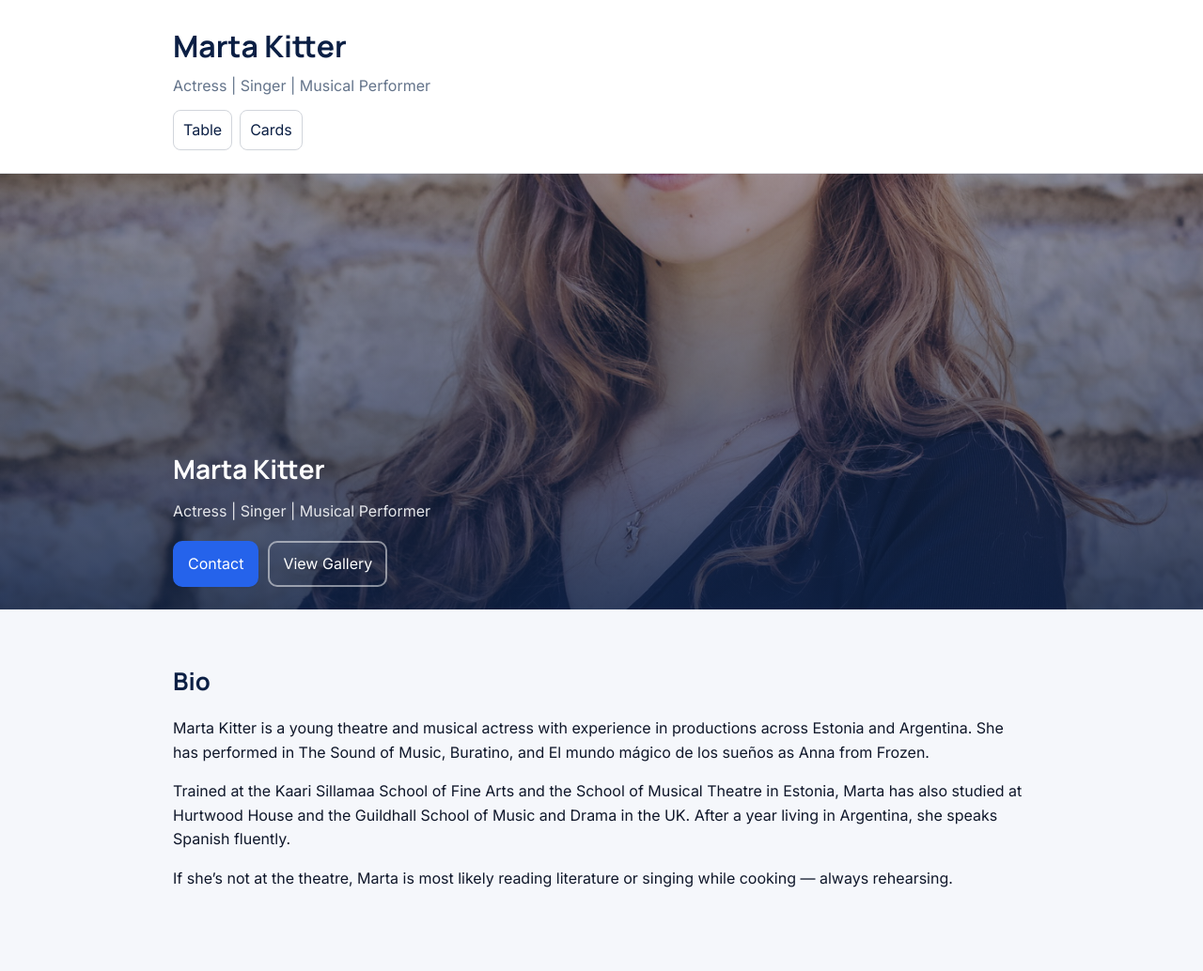
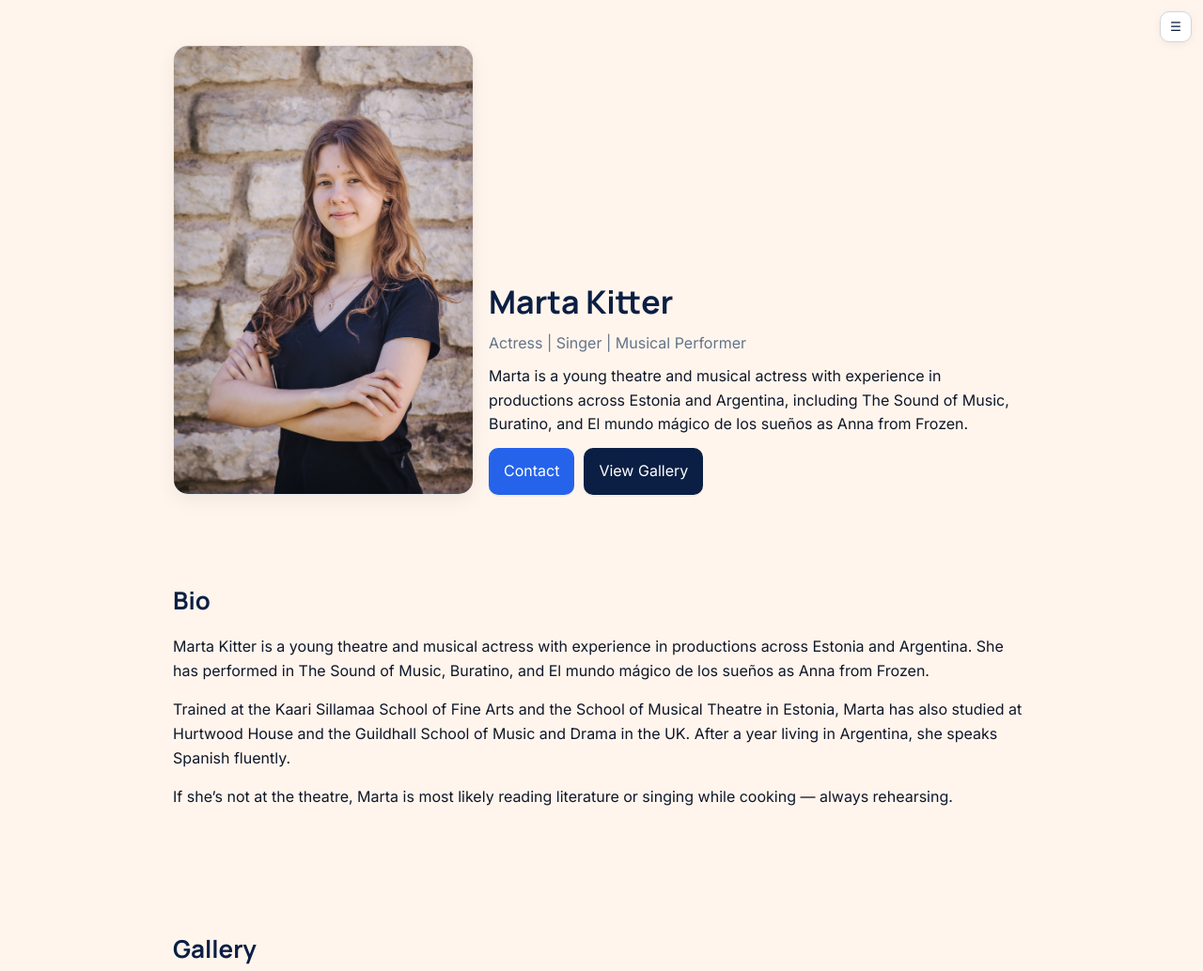
Before and after one commit to Liisum/Marta, a plain HTML site: page index.html in a window 1280 px wide. Shown: the top 1034 px of the page at 94% size. Drawn offline with Linux system fonts and the light colour scheme.

Commit message:
Add files via upload

```diff
--- a/index.html
+++ b/index.html
@@ -10,29 +10,33 @@
     <link rel="icon" href="favicon.svg" type="image/svg+xml">
   </head>
   <body>
-    <header class="site-header">
-      <div class="container">
-        <h1 class="brand">Marta Kitter</h1>
-        <p class="tagline">Actress | Singer | Musical Performer</p>
-        <div class="view-toggle" role="group" aria-label="View mode">
-          <button type="button" class="toggle-btn" data-mode="table" aria-pressed="false">Table</button>
-          <button type="button" class="toggle-btn" data-mode="cards" aria-pressed="false">Cards</button>
-        </div>
-      </div>
-    </header>
+    <button id="menuBtn" class="menu-btn" aria-haspopup="true" aria-expanded="false" aria-controls="siteMenu">☰</button>
+    <nav id="siteMenu" class="menu" hidden>
+      <ul>
+        <li><a href="#schooling">Schooling</a></li>
+        <li><a href="#training">Additional Training</a></li>
+        <li><a href="#awards">Awards</a></li>
+        <li><a href="#theatre">Theatre</a></li>
+        <li><a href="#films">Films</a></li>
+        <li><a href="#contact">Contact</a></li>
+      </ul>
+    </nav>
+
 
     <main>
       <section id="hero" class="hero">
-        <div class="hero-media">
-          <img src="assets/photos/martakitter1.jpeg" alt="Marta Kitter" />
-          <div class="hero-overlay"></div>
-        </div>
-        <div class="hero-content container">
-          <h2 class="hero-title">Marta Kitter</h2>
-          <p class="hero-sub">Actress | Singer | Musical Performer</p>
-          <div class="hero-actions">
-            <a href="#contact" class="btn">Contact</a>
-            <a href="#gallery" class="btn outline">View Gallery</a>
+        <div class="container hero-split">
+          <div class="hero-photo">
+            <img src="assets/photos/martakitter1.jpeg" alt="Portrait of Marta Kitter" />
+          </div>
+          <div class="hero-text">
+            <h1 class="hero-title">Marta Kitter</h1>
+            <p class="hero-sub">Actress | Singer | Musical Performer</p>
+            <p class="hero-blurb">Marta is a young theatre and musical actress with experience in productions across Estonia and Argentina, including The Sound of Music, Buratino, and El mundo mágico de los sueños as Anna from Frozen.</p>
+            <div class="hero-actions">
+              <a href="#contact" class="btn">Contact</a>
+              <a href="#gallery" class="btn secondary">View Gallery</a>
+            </div>
           </div>
         </div>
       </section>
@@ -248,6 +252,23 @@
         }));
       })();
 
+      // Simple dropdown menu toggle
+      (function(){
+        const btn = document.getElementById('menuBtn');
+        const menu = document.getElementById('siteMenu');
+        if(!btn || !menu) return;
+        function close(){ menu.hidden = true; btn.setAttribute('aria-expanded','false'); }
+        function open(){ menu.hidden = false; btn.setAttribute('aria-expanded','true'); }
+        btn.addEventListener('click', ()=>{
+          const expanded = btn.getAttribute('aria-expanded') === 'true';
+          expanded ? close() : open();
+        });
+        document.addEventListener('click', (e)=>{
+          if(!menu.hidden && !menu.contains(e.target) && e.target !== btn){ close(); }
+        });
+        menu.querySelectorAll('a').forEach(a=> a.addEventListener('click', close));
+      })();
+
       // Contact form submit (replace endpoint when ready)
       (function(){
         const form = document.getElementById('contactForm');
@@ -329,3 +350,9 @@
     </script>
   </body>
   </html>
+
+  cd "/Users/mari-liiskitter/Desktop/Cursor first test/andres/marta"
+  git status
+  git add .
+  git commit -m "Update hero, bio, gallery, colors"
+  git push
--- a/styles.css
+++ b/styles.css
@@ -2,7 +2,7 @@
   --blue:#2563EB; /* stronger blue */
   --green:#10B981; /* stronger green */
   --white:#FFFFFF;
-  --soft:#F5F7FB;
+  --soft:#FFF5EC; /* warm background */
   --navy:#0B1F44; /* deeper navy */
   --deepGreen:#047857;
   --text:#0F172A; /* slate-900 */
@@ -30,14 +30,18 @@ body{
 .tagline{margin:4px 0 0;color:var(--muted)}
 
 /* Hero */
-.hero{position:relative;display:grid}
-.hero-media{position:relative;height:58vh;min-height:360px;max-height:640px;overflow:hidden}
-.hero-media img{width:100%;height:100%;object-fit:cover;display:block}
-.hero-overlay{position:absolute;inset:0;background:linear-gradient(180deg, rgba(11,31,68,0.35) 0%, rgba(11,31,68,0.6) 70%, rgba(11,31,68,0.8) 100%)}
-.hero-content{position:absolute;inset:0;display:flex;flex-direction:column;justify-content:flex-end;gap:10px;padding:24px}
-.hero-title{color:#fff;margin:0;font-family: Manrope, Inter, -apple-system, "Segoe UI", Roboto, Arial, sans-serif;font-size:28px}
-.hero-sub{color:#e5e7eb;margin:0 0 8px}
+.hero{padding:12px 0 8px}
+.hero-split{display:grid;gap:16px;align-items:end}
+.hero-photo img{width:100%;height:auto;display:block;border-radius:16px;border:1px solid #e5e7eb;box-shadow:0 6px 20px rgba(0,0,0,0.06)}
+.hero-title{color:var(--navy);margin:0 0 4px;font-family: Manrope, Inter, -apple-system, "Segoe UI", Roboto, Arial, sans-serif;font-size:28px}
+.hero-sub{color:var(--muted);margin:0 0 10px}
+.hero-blurb{margin:0 0 12px;color:var(--text)}
 .hero-actions{display:flex;gap:10px}
+@media (min-width:768px){
+  .hero{padding:24px 0 12px}
+  .hero-split{grid-template-columns: 320px 1fr}
+  .hero-title{font-size:34px}
+}
 .view-toggle{margin-top:12px;display:flex;gap:8px}
 .toggle-btn{appearance:none;border:1px solid #d1d5db;background:#fff;color:var(--navy);padding:8px 10px;border-radius:8px;font:inherit;cursor:pointer}
 .toggle-btn[aria-pressed="true"]{background:#E6F0FF;border-color:var(--blue)}
@@ -74,8 +78,10 @@ body{
 /* Utility buttons if needed */
 .btn{display:inline-block;padding:10px 14px;border-radius:10px;border:2px solid var(--blue);color:#fff;background:var(--blue);text-decoration:none;box-shadow:0 2px 0 rgba(0,0,0,0.04)}
 .btn:hover{background:#1D4ED8;border-color:#1D4ED8}
-.btn.outline{background:transparent;color:#fff;border-color:#ffffff80}
-.btn.outline:hover{background:#ffffff20}
+.btn.outline{background:transparent;color:var(--navy);border-color:var(--navy)}
+.btn.outline:hover{background:#E6F0FF}
+.btn.secondary{background:var(--navy);border-color:var(--navy);color:#fff}
+.btn.secondary:hover{background:#0A1838;border-color:#0A1838}
 
 /* Tables */
 .table-wrap{width:100%;overflow-x:auto;background:var(--white);border:1px solid #e5e7eb;border-radius:12px}
@@ -112,6 +118,14 @@ body{
 .table-mode .table tbody td{display:table-cell;padding:12px;border-bottom:1px solid #eef2f7}
 .table-mode .table tbody td::before{content:none}
 
+/* Top-right dropdown menu */
+.menu-btn{position:fixed;top:12px;right:12px;z-index:50;border:1px solid #d1d5db;background:#fff;color:var(--navy);padding:8px 10px;border-radius:10px;cursor:pointer;box-shadow:0 2px 8px rgba(0,0,0,0.06)}
+.menu{position:fixed;top:56px;right:12px;z-index:50;background:#fff;border:1px solid #e5e7eb;border-radius:12px;box-shadow:0 8px 24px rgba(0,0,0,0.1);min-width:220px}
+.menu ul{list-style:none;margin:0;padding:8px}
+.menu li{margin:0}
+.menu a{display:block;padding:10px 12px;color:var(--navy);text-decoration:none;border-radius:8px}
+.menu a:hover{background:#F3F6FB}
+
 /* Gallery */
 .gallery{display:grid;grid-template-columns:repeat(2, 1fr);gap:12px}
 .gallery .gallery-item{display:block;border-radius:12px;overflow:hidden;border:1px solid #e5e7eb;background:#fff}
```
